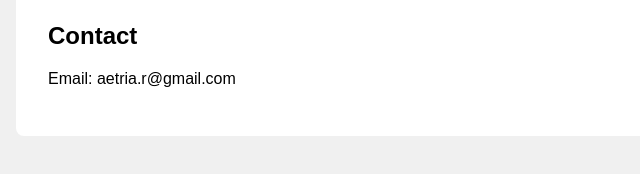
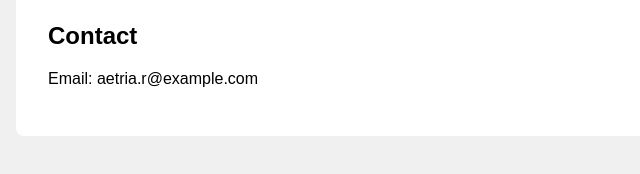
Before and after one commit to Rioriea/Rioriea.github.io, a plain HTML site: page My_Portfolio/index.html in a window 1280 px wide. Shown: the part 598-772 px from the top of the page, 0-640 px from the left. Drawn offline with Linux system fonts and the light colour scheme.

Commit message:
updated email

```diff
--- a/My_Portfolio/index.html
+++ b/My_Portfolio/index.html
@@ -32,7 +32,7 @@
 
   <section id="contact">
     <h2>Contact</h2>
-    <p>Email: aetria.r@gmail.com</p>
+    <p>Email: aetria.r@example.com</p>
   </section>
 </body>
 </html>
```
